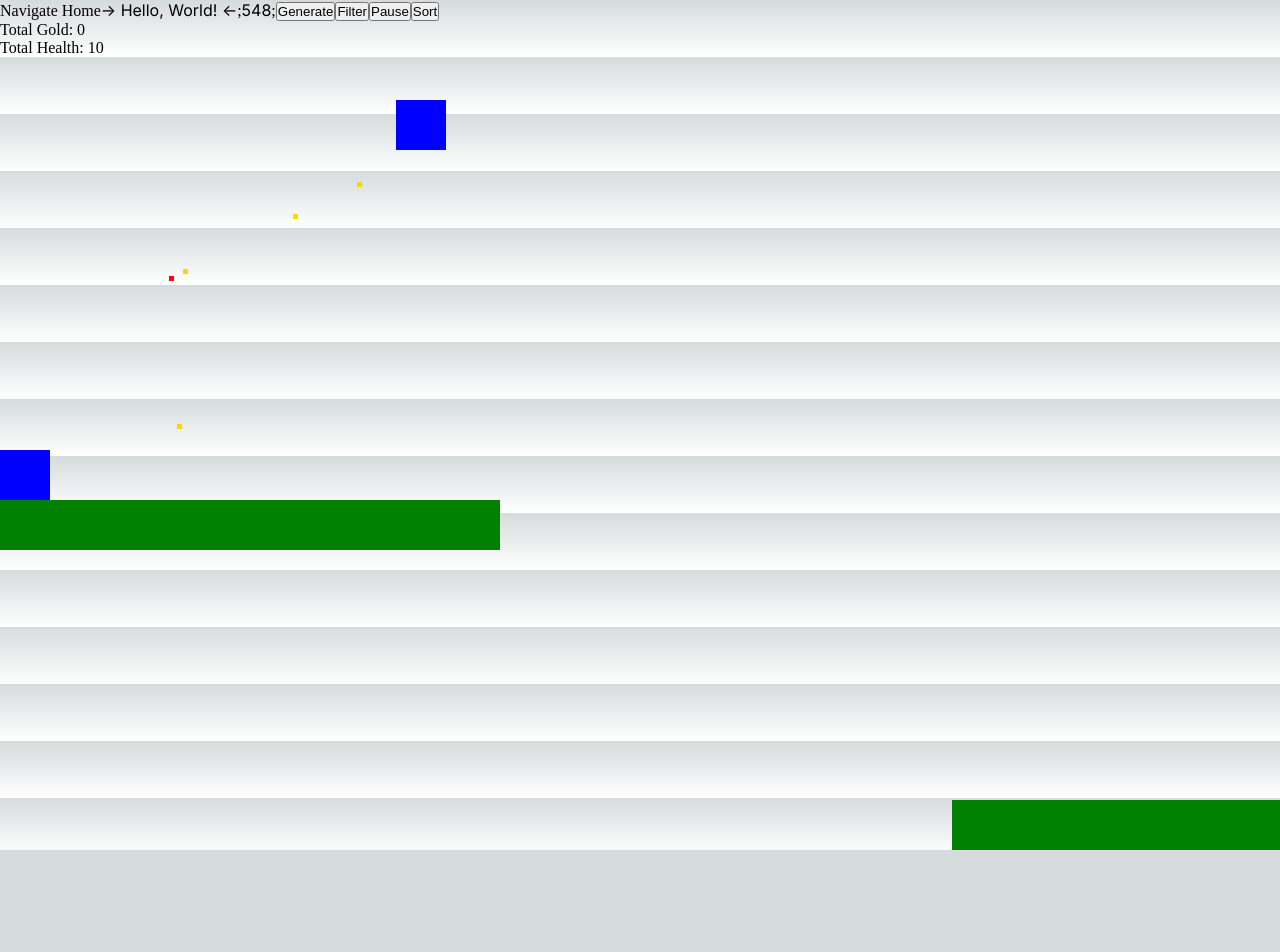
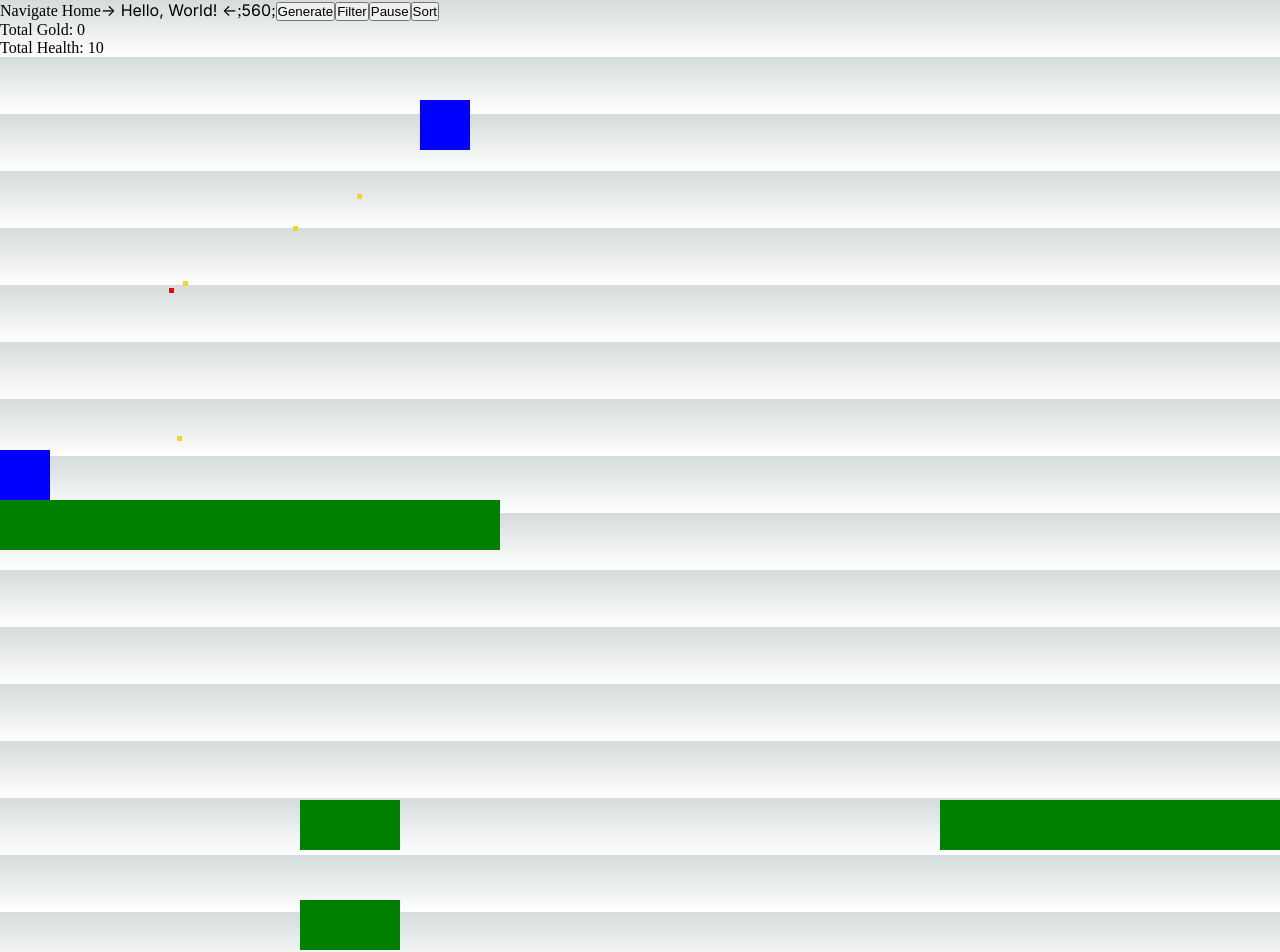
Before and after one commit to AustinLimanek/nGame, a Next.js app: page /newPage in a window 1280 px wide. Shown: the top 952 px of the page. Before the commit the page ends 850 px from the top, so only its background shows below. Built offline with nearby package versions, Linux system fonts and the light colour scheme.

Commit message:
can now have multiply platforms that can be jumped on. The platform will update automaticallly.

```diff
--- a/app/newPage/page.tsx
+++ b/app/newPage/page.tsx
@@ -10,26 +10,30 @@ class Platform {
 
   x: number;
   y: number;
-  length: number = 500;
+  length: number;
   depth: number = 50;
   color: string = "green";
   isSlider: boolean;
 
-  constructor(x: number, y: number, isSlider: boolean = false){
+  constructor(x: number, y: number, isSlider: boolean = false, length: number = 500){
     this.x = x;
     this.y = y;
     this.isSlider = isSlider;
+    this.length = length;
   }
 
 }
 
-
 export default function NewPage() {
   const INTVELOCITY = 20;
-  const GRAVITY = 4; // Adjust the value as needed
+  const GRAVITY = 4;
+  const JUMP = 20;
   //Ground x => horizontal start, y=> vertical start
-  const platform1 = new Platform(0, 500);
-  const platform2 = new Platform(500, 800, true);
+  const platform1: Platform = new Platform(0, 500);
+  const platform2: Platform = new Platform(500, 800, true);
+  const platform3: Platform = new Platform(300, 800, false, 100);
+  const platform4: Platform = new Platform(300, 900, false, 100);
+  const ground: Platform = new Platform(0, 1000, false, 1000)
   const [position, setPosition] = useState({ x: 0, y: 0 });
   const [velocity, setVelocity] = useState<number>(INTVELOCITY);
   const [yVelocity, setYVelocity] = useState<number>(0);
@@ -40,7 +44,9 @@ export default function NewPage() {
   const [health, setHealth] = useState<number>(10);
   const [pause, setPause] = useState<boolean>(false);
   const [playerColor, setPlayerColor] = useState<string>("blue");
-  const [platformArray, setPlatformArray] = useState<Platform[]>([platform1, platform2])
+  const [platformArray, setPlatformArray] = useState<Platform[]>([platform1, platform2, platform3, platform4, ground])
+  const [currentPlatform, setCurrentPlatform] = useState<Platform>(platform1);
+  const [onPlatform, setOnPlatform] = useState<boolean>(false);
 
   const slider = useCallback((phase: number, angularVelocity: number = 1 , amplitude: number = 1000)=>{
     const cycle = (angularVelocity * time + phase) % amplitude;
@@ -60,10 +66,24 @@ export default function NewPage() {
     [setVelocity]
   );
 
+  const handlePlatformSelection = useCallback(()=>{
+    const validHorizontal = platformArray.filter((platform: Platform) => platform.x + (platform.isSlider ? slider(0) : 0) - 50 <= position.x && position.x <= platform.x + platform.length);
+    if(validHorizontal.length === 1){
+      setCurrentPlatform(validHorizontal[0]);
+    }
+    else{
+      const filteredVertical = validHorizontal.filter(platform => platform.y > position.y).sort((a, b)=> a.y - b.y);
+      console.log(filteredVertical);
+      filteredVertical.length === 0 ? setCurrentPlatform(ground) : setCurrentPlatform(filteredVertical[0]);
+
+    }
+  }, [position.x, platformArray, position.y])
+
   const handleKeyDown = useCallback(
     (e: KeyboardEvent) => {
       // console.log(e);
       acceleration(e); // Call acceleration to potentially update velocity
+      //handlePlatformSelection();
       switch (e.code) {
         case 'ArrowLeft':
           setPosition((prevPos) => ({ ...prevPos, x: prevPos.x - velocity >= 0 ? prevPos.x - velocity : 0 }));
@@ -79,7 +99,7 @@ export default function NewPage() {
           break;
         case 'Space':
           if(!isJumping){
-          setYVelocity(-20); // Adjust the jump strength as needed
+          setYVelocity(-JUMP); // Adjust the jump strength as needed
           setIsJumping(true);}
           break;
         default:
@@ -167,12 +187,13 @@ export default function NewPage() {
     // Gravity effect
     const gravityInterval = setInterval(() => {
       setYVelocity((prevYVelocity) => prevYVelocity + GRAVITY);
+      handlePlatformSelection();
     }, 100); // Adjust the interval as needed
 
     return () => {
       clearInterval(gravityInterval);
     };
-  }, []);
+  }, [handlePlatformSelection]);
 
   useEffect(() => {
     // Gravity effect
@@ -198,18 +219,18 @@ export default function NewPage() {
 
   //this continuously runs when gravity is non-zero. Down is considered positive.
   useEffect(() => {
-    //this turns off jumping when the player gits ground1
-    if (position.y > platform1.y - 50 && position.x < 500) {
+    //this turns off jumping when the player hits ground1
+    if (position.y > currentPlatform.y - 50 && currentPlatform.x < currentPlatform.x + currentPlatform.length) {
       setIsJumping(false);
       setYVelocity(0); // Prevent any residual vertical velocity
-      setPosition((prevPos) => ({ ...prevPos, y: platform1.y - 50 }));
+      setPosition((prevPos) => ({ ...prevPos, y: currentPlatform.y - 50 }));
     }
 
     //gravity works when to the left of ground1 and about it. (remember, this is relative to the top corner of the player.)
-    if(position.x < 500 && position.y < platform1.y - 50 || position.x > 500 && position.y < platform2.y - 75 || isJumping){
+    if(position.x < currentPlatform.x + currentPlatform.length && position.y < currentPlatform.y - 50 || isJumping || currentPlatform.y > position.y + 50){
       setPosition((prevPos) => ({ ...prevPos, y: prevPos.y + yVelocity }));
     }
-  }, [yVelocity, position.x, isJumping]);
+  }, [yVelocity, position.x, isJumping, currentPlatform]);
 
   // useEffect(() => {
   //   if (position.y >= GROUND[1] + 50) {
@@ -273,7 +294,7 @@ export default function NewPage() {
       <div key={index}
         style={{
           position: 'absolute',
-          width: '500px',
+          width: `${platform.length}px`,
           height: '50px',
           backgroundColor: 'green',
           left: `${platform.x + (platform.isSlider ? slider(0) : 0)}px`,
```
